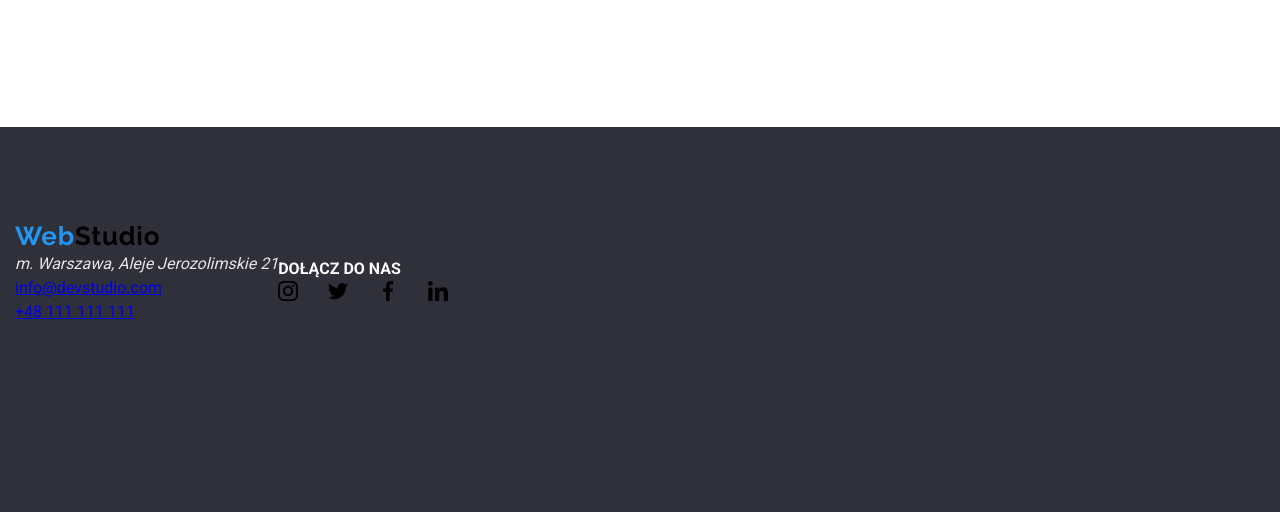
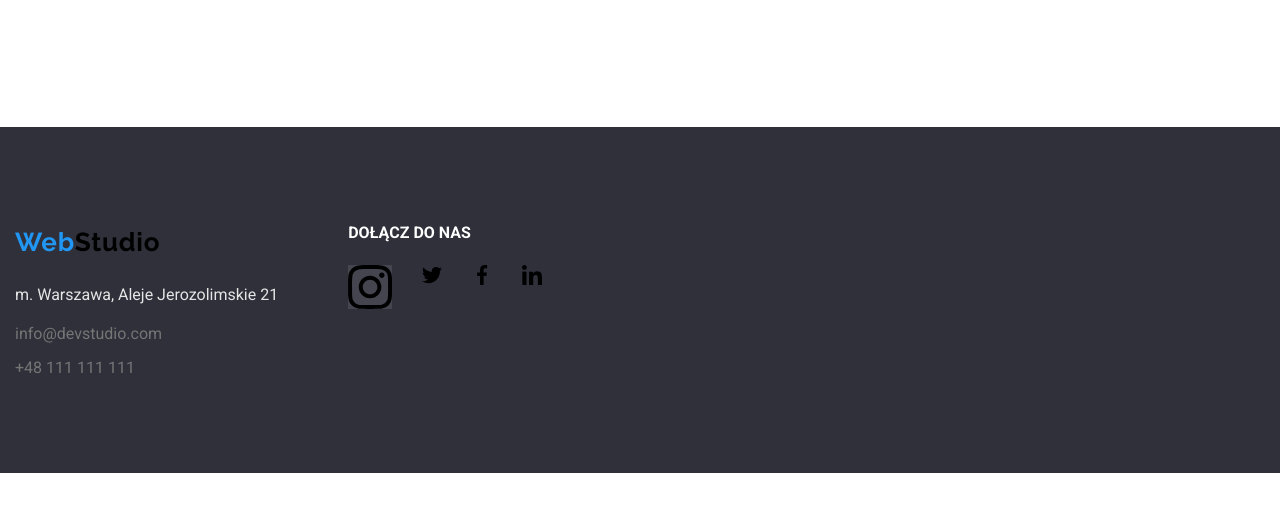
Before and after one commit to EmiliaObrebska/goit-markup-hw-08, a plain HTML site: page index.html in a window 1280 px wide. Shown: the part 2847-3359 px from the top of the page. After the commit the page ends 3320 px from the top, so only its background shows below. Drawn offline with Linux system fonts and the light colour scheme.

Commit message:
index_new

```diff
--- a/css/styles.css
+++ b/css/styles.css
@@ -395,7 +395,7 @@ body {
 
 .footer {
   background: var(--color-dark-backgorund);
-  padding: 94px 0 47px 0;
+  padding: 94px 0 0 0;
 }
 
 .footer__container {
@@ -417,15 +417,24 @@ body {
 
 .footer__address {
   color: var(--color-light);
+  list-style: none;
+  padding-top: 25px;
+  padding-bottom: 15px;
+}
+
+.footer__address-text {
   text-decoration: none;
   font-style: normal;
+}
+
+.footer__contact-list {
   list-style: none;
+  margin-bottom: 10px;
 }
 
 .footer__contact {
   color: var(--color-text);
   text-decoration: none;
-  list-style: none;
 }
 
 .footer__sm-icon-list {
@@ -433,8 +442,34 @@ body {
   justify-content: center;
   gap: 30px;
   list-style-type: none;
+  padding-left: 70px;
 }
 
 .footer__join-us {
+  margin-bottom: 100px;
+}
+
+.footer__join-us_title {
   color: var(--color-white);
+  padding-left: 70px;
+  padding-bottom: 20px;
 }
+
+.footer__social-media-icon {
+  color: var(--color-light);
+}
+
+.footer__social-media-icon-border {
+  height: 44px;
+  width: 44px;
+  left: 0px;
+  top: 0px;
+  border-radius: 0px;
+
+  left: 0%;
+  right: 0%;
+  top: 0%;
+  bottom: 0%;
+
+  background: rgba(255, 255, 255, 0.1);
+}
--- a/index.html
+++ b/index.html
@@ -324,26 +324,26 @@
 
               <ul>
                 <li class="footer__address">
-                  <address>
+                  <address class="footer__address-text">
               m. Warszawa, Aleje Jerozolimskie 21 <br />
             </address>
             </li>
 
-            <li class="footer__contact">
-              <a href="mailto: info@devstudio.com">info@devstudio.com</a>
+            <li class="footer__contact-list">
+              <a class="footer__contact" href="mailto: info@devstudio.com">info@devstudio.com</a>
             </li>
 
-            <li class="footer__contact">
-              <a href="tel:+48 111 111 111">+48 111 111 111</a>
+            <li class="footer__contact-list">
+              <a class="footer__contact" href="tel:+48 111 111 111">+48 111 111 111</a>
               </li>
               </div>
 
-              <div>
-                <h4 class="footer__join-us">DOŁĄCZ DO NAS</h4>
+              <div class="footer__join-us">
+                <h4 class="footer__join-us_title">DOŁĄCZ DO NAS</h4>
                 <ul class="footer__sm-icon-list">
                   <li>
                     <a href="#">
-                      <svg class="team__social-media-icon" width="20" height="20">
+                      <svg class="footer__social-media-icon footer__social-media-icon-border" width="20" height="20">
                       <use href="./image/icons.svg#icon-instagram-2"></use>
                     </svg>
                   </a>
@@ -351,7 +351,7 @@
 
                   <li>
                     <a href="#">
-                      <svg class="team__social-media-icon" width="20" height="20">
+                      <svg class="footer__social-media-icon" width="20" height="20">
                       <use href="./image/icons.svg#icon-twitter-1"></use>
                     </svg>
                   </a>
@@ -359,7 +359,7 @@
 
                   <li>
                     <a href="#">
-                      <svg class="team__social-media-icon" width="20" height="20">
+                      <svg class="footer__social-media-icon" width="20" height="20">
                       <use href="./image/icons.svg#icon-facebook-1"></use>
                     </svg>
                   </a>
@@ -367,7 +367,7 @@
 
                   <li>
                     <a href="#">
-                      <svg class="team__social-media-icon" width="20" height="20">
+                      <svg class="footer__social-media-icon" width="20" height="20">
                       <use href="./image/icons.svg#icon-linkedin-1"></use>
                     </svg>
                   </a>
```
